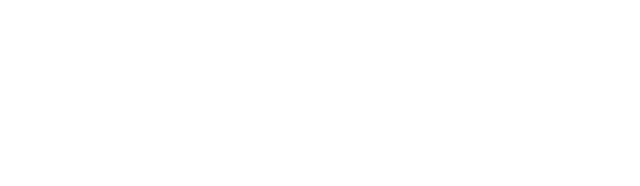
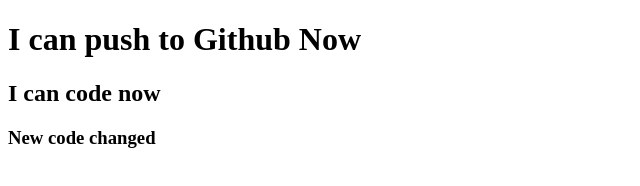
Before and after one commit to cyborg420/my-second-repo, a plain HTML site: page index.html in a window 1280 px wide. Shown: the whole page, without its empty margins (0-640 px from the left). Drawn offline with Linux system fonts and the light colour scheme.

Commit message:
Header Added

```diff
--- a/index.html
+++ b/index.html
@@ -7,6 +7,8 @@
     <title>My Secong Github Repo</title>
 </head>
 <body>
-
+    <h1>I can push to Github Now</h1>
+    <h2>I can code now</h2>
+    <h3>New code changed</h3>
 </body>
 </html>
```
